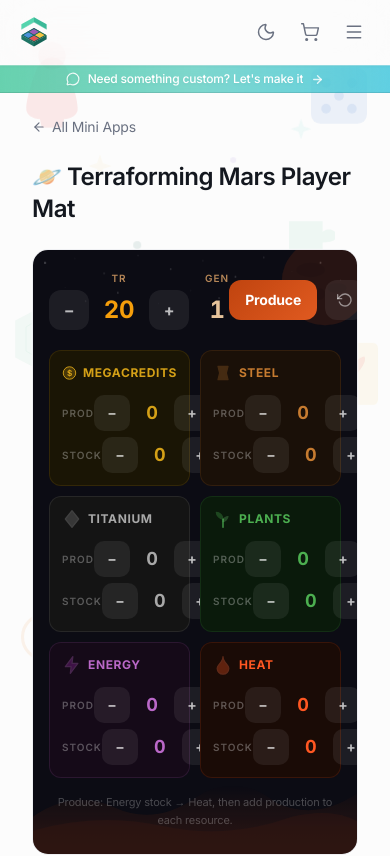
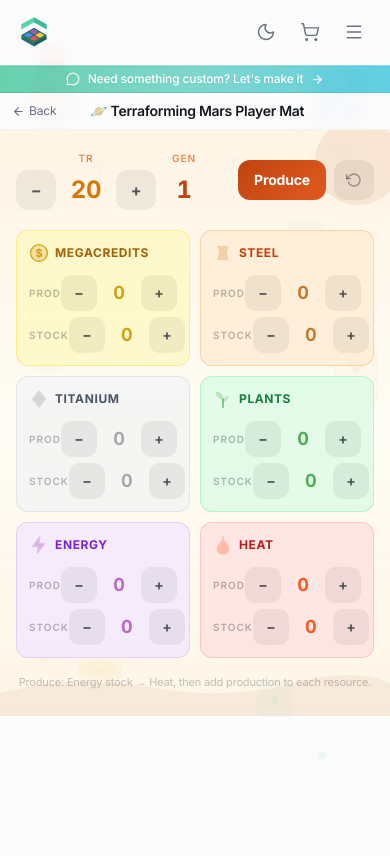
Before and after one commit to razat249/tabletop-reboxing, a Next.js app: page /mini-apps/terraforming-mars-player-mat in a window 390 px wide. Shown: the top 856 px of the page. Built offline with nearby package versions, Linux system fonts and the light colour scheme; a web font is replaced by a local one.

Commit message:
feat: Enhance MiniAppPage layout for desktop and mobile views; improve resource icon definitions and structure in Terraforming Mars player mat component for better clarity and maintainability

```diff
--- a/app/mini-apps/[slug]/page.tsx
+++ b/app/mini-apps/[slug]/page.tsx
@@ -154,9 +154,10 @@
           }}
         />
       )}
-      <div className="py-6 sm:py-10 px-4 sm:px-6 lg:px-8">
+
+      {/* Desktop: padded layout with card container */}
+      <div className="hidden sm:block py-10 px-6 lg:px-8">
         <div className="page-container max-w-4xl">
-          {/* Back link + title */}
           <div className="flex items-center gap-3 mb-6">
             <Link
               href="/mini-apps"
@@ -166,19 +167,36 @@
               All Mini Apps
             </Link>
           </div>
-
           <div className="mb-6">
             <h1 className="font-serif text-2xl sm:text-3xl text-foreground">
               {app.icon} {app.name}
             </h1>
           </div>
-
-          {/* App container */}
           <div className="rounded-2xl border border-border/60 bg-card/80 shadow-card overflow-hidden">
             <AppComponent />
           </div>
         </div>
       </div>
+
+      {/* Mobile: full-bleed app with compact inline header */}
+      <div className="sm:hidden flex flex-col min-h-[calc(100dvh-4rem)]">
+        <div className="flex items-center justify-between px-3 py-2 border-b border-border/40 bg-background/80 backdrop-blur-sm">
+          <Link
+            href="/mini-apps"
+            className="flex items-center gap-1 text-xs text-muted-foreground active:text-foreground transition-colors"
+          >
+            <ArrowLeft size={13} strokeWidth={2} />
+            Back
+          </Link>
+          <h1 className="text-sm font-semibold text-foreground truncate px-2">
+            {app.icon} {app.name}
+          </h1>
+          <div className="w-10" />
+        </div>
+        <div className="flex-1 overflow-auto">
+          <AppComponent />
+        </div>
+      </div>
     </>
   );
 }
--- a/app/mini-apps/_apps/terraforming-mars-player-mat/index.tsx
+++ b/app/mini-apps/_apps/terraforming-mars-player-mat/index.tsx
@@ -2,13 +2,12 @@
 
 import { useState, useCallback, useRef } from "react";
 
-/* ── Resource definitions with game-accurate colors ── */
+/* ── Resource definitions ── */
 
 interface Resource {
   key: string;
   name: string;
   hex: string;
-  darkHex: string;
   icon: React.ReactNode;
 }
 
@@ -17,17 +16,7 @@
     <svg viewBox="0 0 24 24" fill="none" className="w-5 h-5">
       <circle cx="12" cy="12" r="10" fill="#D4A017" opacity={0.25} />
       <circle cx="12" cy="12" r="10" stroke="#D4A017" strokeWidth="1.5" />
-      <text
-        x="12"
-        y="16.5"
-        textAnchor="middle"
-        fill="#D4A017"
-        fontSize="13"
-        fontWeight="700"
-        fontFamily="system-ui"
-      >
-        $
-      </text>
+      <text x="12" y="16.5" textAnchor="middle" fill="#D4A017" fontSize="13" fontWeight="700" fontFamily="system-ui">$</text>
     </svg>
   );
 }
@@ -35,14 +24,7 @@
 function SteelIcon() {
   return (
     <svg viewBox="0 0 24 24" fill="none" className="w-5 h-5">
-      <path
-        d="M6 4h12l-2 8 2 8H6l2-8-2-8z"
-        fill="#C67B30"
-        opacity={0.25}
-        stroke="#C67B30"
-        strokeWidth="1.5"
-        strokeLinejoin="round"
-      />
+      <path d="M6 4h12l-2 8 2 8H6l2-8-2-8z" fill="#C67B30" opacity={0.25} stroke="#C67B30" strokeWidth="1.5" strokeLinejoin="round" />
     </svg>
   );
 }
@@ -50,14 +32,7 @@
 function TitaniumIcon() {
   return (
     <svg viewBox="0 0 24 24" fill="none" className="w-5 h-5">
-      <path
-        d="M12 2l8 10-8 10-8-10z"
-        fill="#8A8A8A"
-        opacity={0.3}
-        stroke="#A8A8A8"
-        strokeWidth="1.5"
-        strokeLinejoin="round"
-      />
+      <path d="M12 2l8 10-8 10-8-10z" fill="#8A8A8A" opacity={0.3} stroke="#A8A8A8" strokeWidth="1.5" strokeLinejoin="round" />
     </svg>
   );
 }
@@ -65,28 +40,9 @@
 function PlantIcon() {
   return (
     <svg viewBox="0 0 24 24" fill="none" className="w-5 h-5">
-      <path
-        d="M12 22V12"
-        stroke="#4CAF50"
-        strokeWidth="1.5"
-        strokeLinecap="round"
-      />
-      <path
-        d="M12 12C12 8 8 4 4 4c0 4 4 8 8 8z"
-        fill="#4CAF50"
-        opacity={0.3}
-        stroke="#4CAF50"
-        strokeWidth="1.5"
-        strokeLinejoin="round"
-      />
-      <path
-        d="M12 15c0-3 3-6 6-6-1 3-3 6-6 6z"
-        fill="#66BB6A"
-        opacity={0.3}
-        stroke="#66BB6A"
-        strokeWidth="1.5"
-        strokeLinejoin="round"
-      />
+      <path d="M12 22V12" stroke="#4CAF50" strokeWidth="1.5" strokeLinecap="round" />
+      <path d="M12 12C12 8 8 4 4 4c0 4 4 8 8 8z" fill="#4CAF50" opacity={0.3} stroke="#4CAF50" strokeWidth="1.5" strokeLinejoin="round" />
+      <path d="M12 15c0-3 3-6 6-6-1 3-3 6-6 6z" fill="#66BB6A" opacity={0.3} stroke="#66BB6A" strokeWidth="1.5" strokeLinejoin="round" />
     </svg>
   );
 }
@@ -94,14 +50,7 @@
 function EnergyIcon() {
   return (
     <svg viewBox="0 0 24 24" fill="none" className="w-5 h-5">
-      <path
-        d="M13 2L4 14h7l-1 8 9-12h-7l1-8z"
-        fill="#9C27B0"
-        opacity={0.3}
-        stroke="#BA68C8"
-        strokeWidth="1.5"
-        strokeLinejoin="round"
-      />
+      <path d="M13 2L4 14h7l-1 8 9-12h-7l1-8z" fill="#9C27B0" opacity={0.3} stroke="#BA68C8" strokeWidth="1.5" strokeLinejoin="round" />
     </svg>
   );
 }
@@ -109,72 +58,52 @@
 function HeatIcon() {
   return (
     <svg viewBox="0 0 24 24" fill="none" className="w-5 h-5">
-      <path
-        d="M12 23c-4 0-7-3-7-7 0-3 3-5 5-8 1-1.5 2-3 2-6 0 3 1 4.5 2 6 2 3 5 5 5 8 0 4-3 7-7 7z"
-        fill="#FF5722"
-        opacity={0.3}
-        stroke="#FF7043"
-        strokeWidth="1.5"
-        strokeLinejoin="round"
-      />
+      <path d="M12 23c-4 0-7-3-7-7 0-3 3-5 5-8 1-1.5 2-3 2-6 0 3 1 4.5 2 6 2 3 5 5 5 8 0 4-3 7-7 7z" fill="#FF5722" opacity={0.3} stroke="#FF7043" strokeWidth="1.5" strokeLinejoin="round" />
     </svg>
   );
 }
 
 const RESOURCES: Resource[] = [
-  {
-    key: "mc",
-    name: "MegaCredits",
-    hex: "#D4A017",
-    darkHex: "#1A1505",
-    icon: <MCIcon />,
+  { key: "mc", name: "MegaCredits", hex: "#D4A017", icon: <MCIcon /> },
+  { key: "steel", name: "Steel", hex: "#C67B30", icon: <SteelIcon /> },
+  { key: "titanium", name: "Titanium", hex: "#A8A8A8", icon: <TitaniumIcon /> },
+  { key: "plants", name: "Plants", hex: "#4CAF50", icon: <PlantIcon /> },
+  { key: "energy", name: "Energy", hex: "#BA68C8", icon: <EnergyIcon /> },
+  { key: "heat", name: "Heat", hex: "#FF5722", icon: <HeatIcon /> },
+];
+
+const RESOURCE_CLASSES: Record<string, { card: string; label: string }> = {
+  mc: {
+    card: "bg-yellow-100/80 border-yellow-300/50 dark:bg-yellow-900/20 dark:border-yellow-700/30",
+    label: "text-yellow-700 dark:text-yellow-400",
   },
-  {
-    key: "steel",
-    name: "Steel",
-    hex: "#C67B30",
-    darkHex: "#1A1008",
-    icon: <SteelIcon />,
+  steel: {
+    card: "bg-orange-100/80 border-orange-300/50 dark:bg-orange-900/20 dark:border-orange-700/30",
+    label: "text-orange-700 dark:text-orange-400",
   },
-  {
-    key: "titanium",
-    name: "Titanium",
-    hex: "#A8A8A8",
-    darkHex: "#141414",
-    icon: <TitaniumIcon />,
+  titanium: {
+    card: "bg-gray-100/80 border-gray-300/50 dark:bg-gray-800/30 dark:border-gray-600/30",
+    label: "text-gray-600 dark:text-gray-300",
   },
-  {
-    key: "plants",
-    name: "Plants",
-    hex: "#4CAF50",
-    darkHex: "#0A1A0B",
-    icon: <PlantIcon />,
+  plants: {
+    card: "bg-green-100/80 border-green-300/50 dark:bg-green-900/20 dark:border-green-700/30",
+    label: "text-green-700 dark:text-green-400",
   },
-  {
-    key: "energy",
-    name: "Energy",
-    hex: "#BA68C8",
-    darkHex: "#150A18",
-    icon: <EnergyIcon />,
+  energy: {
+    card: "bg-purple-100/80 border-purple-300/50 dark:bg-purple-900/20 dark:border-purple-700/30",
+    label: "text-purple-700 dark:text-purple-400",
   },
-  {
-    key: "heat",
-    name: "Heat",
-    hex: "#FF5722",
-    darkHex: "#1A0B06",
-    icon: <HeatIcon />,
+  heat: {
+    card: "bg-red-100/80 border-red-300/50 dark:bg-red-900/20 dark:border-red-700/30",
+    label: "text-red-700 dark:text-red-400",
   },
-];
+};
 
 /* ── Background SVGs ── */
 
 function MarsHorizon() {
   return (
-    <svg
-      viewBox="0 0 400 120"
-      preserveAspectRatio="none"
-      className="absolute bottom-0 left-0 w-full h-28 opacity-40 pointer-events-none"
-    >
+    <svg viewBox="0 0 400 120" preserveAspectRatio="none" className="absolute bottom-0 left-0 w-full h-28 pointer-events-none opacity-20 dark:opacity-40">
       <defs>
         <linearGradient id="marsGrad" x1="0" y1="0" x2="0" y2="1">
           <stop offset="0%" stopColor="#C0440F" stopOpacity="0" />
@@ -182,57 +111,27 @@
           <stop offset="100%" stopColor="#8B2F0A" stopOpacity="0.5" />
         </linearGradient>
       </defs>
-      <path
-        d="M0 80 Q50 50 100 70 Q150 90 200 60 Q250 30 300 65 Q350 85 400 55 L400 120 L0 120Z"
-        fill="url(#marsGrad)"
-      />
-      <path
-        d="M0 95 Q80 75 160 90 Q240 105 320 80 Q370 70 400 85 L400 120 L0 120Z"
-        fill="#8B2F0A"
-        opacity="0.3"
-      />
+      <path d="M0 80 Q50 50 100 70 Q150 90 200 60 Q250 30 300 65 Q350 85 400 55 L400 120 L0 120Z" fill="url(#marsGrad)" />
+      <path d="M0 95 Q80 75 160 90 Q240 105 320 80 Q370 70 400 85 L400 120 L0 120Z" fill="#8B2F0A" opacity="0.3" />
     </svg>
   );
 }
 
 function StarField() {
   const stars = [
-    { cx: 15, cy: 12, r: 0.8 },
-    { cx: 52, cy: 8, r: 0.5 },
-    { cx: 88, cy: 22, r: 0.7 },
-    { cx: 130, cy: 5, r: 0.4 },
-    { cx: 170, cy: 18, r: 0.9 },
-    { cx: 210, cy: 10, r: 0.5 },
-    { cx: 250, cy: 25, r: 0.6 },
-    { cx: 285, cy: 7, r: 0.8 },
-    { cx: 320, cy: 20, r: 0.4 },
-    { cx: 355, cy: 12, r: 0.7 },
-    { cx: 380, cy: 28, r: 0.5 },
-    { cx: 40, cy: 35, r: 0.4 },
-    { cx: 105, cy: 40, r: 0.6 },
-    { cx: 195, cy: 38, r: 0.5 },
-    { cx: 270, cy: 42, r: 0.3 },
-    { cx: 340, cy: 35, r: 0.6 },
-    { cx: 65, cy: 48, r: 0.7 },
-    { cx: 155, cy: 50, r: 0.4 },
-    { cx: 230, cy: 45, r: 0.5 },
-    { cx: 310, cy: 52, r: 0.3 },
+    { cx: 15, cy: 12, r: 0.8 }, { cx: 52, cy: 8, r: 0.5 }, { cx: 88, cy: 22, r: 0.7 },
+    { cx: 130, cy: 5, r: 0.4 }, { cx: 170, cy: 18, r: 0.9 }, { cx: 210, cy: 10, r: 0.5 },
+    { cx: 250, cy: 25, r: 0.6 }, { cx: 285, cy: 7, r: 0.8 }, { cx: 320, cy: 20, r: 0.4 },
+    { cx: 355, cy: 12, r: 0.7 }, { cx: 380, cy: 28, r: 0.5 }, { cx: 40, cy: 35, r: 0.4 },
+    { cx: 105, cy: 40, r: 0.6 }, { cx: 195, cy: 38, r: 0.5 }, { cx: 270, cy: 42, r: 0.3 },
+    { cx: 340, cy: 35, r: 0.6 }, { cx: 65, cy: 48, r: 0.7 }, { cx: 155, cy: 50, r: 0.4 },
+    { cx: 230, cy: 45, r: 0.5 }, { cx: 310, cy: 52, r: 0.3 },
   ];
   return (
-    <svg
-      viewBox="0 0 400 60"
-      preserveAspectRatio="none"
-      className="absolute top-0 left-0 w-full h-16 opacity-60 pointer-events-none"
-    >
+    <svg viewBox="0 0 400 60" preserveAspectRatio="none" className="absolute top-0 left-0 w-full h-16 pointer-events-none hidden dark:block opacity-60">
       {stars.map((s, i) => (
-        <circle
-          key={i}
-          cx={s.cx}
-          cy={s.cy}
-          r={s.r}
-          fill="white"
-          className={i % 3 === 0 ? "animate-twinkle-slow" : i % 3 === 1 ? "animate-twinkle-mid" : "animate-twinkle-fast"}
-        />
+        <circle key={i} cx={s.cx} cy={s.cy} r={s.r} fill="white"
+          className={i % 3 === 0 ? "animate-twinkle-slow" : i % 3 === 1 ? "animate-twinkle-mid" : "animate-twinkle-fast"} />
       ))}
     </svg>
   );
@@ -240,28 +139,17 @@
 
 function MarsPlanet() {
   return (
-    <svg
-      viewBox="0 0 80 80"
-      className="absolute -top-4 -right-4 w-24 h-24 opacity-15 pointer-events-none"
-    >
+    <svg viewBox="0 0 80 80" className="absolute -top-4 -right-4 w-24 h-24 opacity-10 dark:opacity-15 pointer-events-none">
       <circle cx="40" cy="40" r="36" fill="#C0440F" />
       <ellipse cx="28" cy="30" rx="12" ry="6" fill="#A0360C" opacity="0.6" />
       <ellipse cx="50" cy="45" rx="8" ry="4" fill="#A0360C" opacity="0.5" />
       <circle cx="35" cy="50" r="5" fill="#8B2F0A" opacity="0.4" />
-      <circle
-        cx="40"
-        cy="40"
-        r="36"
-        fill="none"
-        stroke="#E05020"
-        strokeWidth="0.5"
-        opacity="0.4"
-      />
+      <circle cx="40" cy="40" r="36" fill="none" stroke="#E05020" strokeWidth="0.5" opacity="0.4" />
     </svg>
   );
 }
 
-/* ── Stepper buttons ── */
+/* ── Stepper ── */
 
 function Stepper({
   value,
@@ -276,12 +164,10 @@
   color: string;
   size?: "normal" | "large";
 }) {
-  const btnClass =
-    size === "large"
+  const btnClass = size === "large"
     ? "w-10 h-10 rounded-xl text-base"
     : "w-9 h-9 rounded-lg text-sm";
-  const valClass =
-    size === "large"
+  const valClass = size === "large"
     ? "w-14 text-center text-2xl font-bold tabular-nums"
     : "w-10 text-center text-lg font-bold tabular-nums";
 
@@ -289,16 +175,14 @@
     <div className="flex items-center gap-0.5">
       <button
         onClick={onDec}
-        className={`${btnClass} bg-white/[0.07] active:bg-white/[0.15] text-white/70 active:text-white font-bold transition-all active:scale-95 select-none`}
+        className={`${btnClass} bg-black/[0.06] dark:bg-white/[0.07] active:bg-black/[0.12] dark:active:bg-white/[0.15] text-foreground/70 active:text-foreground font-bold transition-all active:scale-95 select-none`}
       >
         −
       </button>
-      <span className={valClass} style={{ color }}>
-        {value}
-      </span>
+      <span className={valClass} style={{ color }}>{value}</span>
       <button
         onClick={onInc}
-        className={`${btnClass} bg-white/[0.07] active:bg-white/[0.15] text-white/70 active:text-white font-bold transition-all active:scale-95 select-none`}
+        className={`${btnClass} bg-black/[0.06] dark:bg-white/[0.07] active:bg-black/[0.12] dark:active:bg-white/[0.15] text-foreground/70 active:text-foreground font-bold transition-all active:scale-95 select-none`}
       >
         +
       </button>
@@ -312,9 +196,7 @@
 
 function initValues(): Values {
   const v: Values = {};
-  RESOURCES.forEach((r) => {
-    v[r.key] = { production: 0, stock: 0 };
-  });
+  RESOURCES.forEach((r) => { v[r.key] = { production: 0, stock: 0 }; });
   return v;
 }
 
@@ -344,10 +226,7 @@
       RESOURCES.forEach((r) => {
         const p = prev[r.key];
         if (r.key === "energy") {
-          next["heat"] = {
-            ...next["heat"],
-            stock: next["heat"].stock + p.stock,
-          };
+          next["heat"] = { ...next["heat"], stock: next["heat"].stock + p.stock };
           next[r.key] = { ...p, stock: p.production };
         } else {
           next[r.key] = { ...p, stock: p.stock + p.production };
@@ -366,7 +245,7 @@
   }, []);
 
   return (
-    <div className="relative overflow-hidden bg-[#0C0C14] text-white min-h-[480px]">
+    <div className="relative overflow-hidden bg-amber-50/50 dark:bg-[#0C0C14] text-foreground min-h-[480px]">
       <style>{`
         @keyframes twinkle-slow { 0%,100%{opacity:.3} 50%{opacity:1} }
         @keyframes twinkle-mid  { 0%,100%{opacity:.5} 50%{opacity:.2} }
@@ -383,76 +262,53 @@
       <MarsHorizon />
       <MarsPlanet />
 
+      {/* Light-mode warm glow */}
+      <div className="absolute inset-0 bg-gradient-to-b from-orange-200/20 via-transparent to-orange-300/10 dark:from-transparent dark:to-transparent pointer-events-none" />
+
       {/* Content */}
       <div className="relative z-10 px-4 pt-5 pb-6">
         {/* Header: TR + Generation */}
         <div className="flex items-center justify-between mb-5">
           <div className="flex items-center gap-4">
-            {/* Terraform Rating */}
-            <div className="flex items-center gap-2">
             <div className="flex flex-col items-center">
-                <span className="text-[10px] font-semibold uppercase tracking-widest text-orange-300/70 mb-1">
+              <span className="text-[10px] font-semibold uppercase tracking-widest text-orange-600/70 dark:text-orange-300/70 mb-1">
                 TR
               </span>
               <Stepper
                 value={terraformRating}
-                  onDec={() =>
-                    setTerraformRating((p) => Math.max(0, p - 1))
-                  }
+                onDec={() => setTerraformRating((p) => Math.max(0, p - 1))}
                 onInc={() => setTerraformRating((p) => p + 1)}
-                  color="#F59E0B"
+                color="#D97706"
                 size="large"
               />
             </div>
-            </div>
-
-            {/* Generation */}
             <div className="flex flex-col items-center">
-              <span className="text-[10px] font-semibold uppercase tracking-widest text-orange-300/70 mb-1">
+              <span className="text-[10px] font-semibold uppercase tracking-widest text-orange-600/70 dark:text-orange-300/70 mb-1">
                 Gen
               </span>
-              <span className="text-2xl font-bold tabular-nums text-orange-200/90 h-10 flex items-center">
+              <span className="text-2xl font-bold tabular-nums text-orange-700 dark:text-orange-200/90 h-10 flex items-center">
                 {generation}
               </span>
             </div>
           </div>
 
-          {/* Actions */}
           <div className="flex items-center gap-2">
             <button
               onClick={produce}
               disabled={isProducing}
-              className={`relative px-4 py-2.5 rounded-xl text-sm font-bold text-white overflow-hidden transition-all active:scale-95 select-none ${
-                isProducing
-                  ? "opacity-70"
-                  : "active:brightness-110"
-              }`}
-              style={{
-                background:
-                  "linear-gradient(135deg, #C0440F 0%, #E05A20 100%)",
-              }}
+              className={`relative px-4 py-2.5 rounded-xl text-sm font-bold text-white overflow-hidden transition-all active:scale-95 select-none ${isProducing ? "opacity-70" : "active:brightness-110"}`}
+              style={{ background: "linear-gradient(135deg, #C0440F 0%, #E05A20 100%)" }}
             >
               <span className="relative z-10">Produce</span>
-              {isProducing && (
-                <span className="absolute inset-0 bg-white/20 animate-pulse" />
-              )}
+              {isProducing && <span className="absolute inset-0 bg-white/20 animate-pulse" />}
             </button>
             <button
               onClick={reset}
-              className="w-10 h-10 rounded-xl bg-white/[0.07] active:bg-white/[0.12] text-white/50 active:text-white/80 flex items-center justify-center transition-all active:scale-95 select-none"
+              className="w-10 h-10 rounded-xl bg-black/[0.06] dark:bg-white/[0.07] active:bg-black/[0.12] dark:active:bg-white/[0.12] text-foreground/40 active:text-foreground/70 flex items-center justify-center transition-all active:scale-95 select-none"
               aria-label="Reset all"
             >
-              <svg
-                viewBox="0 0 24 24"
-                fill="none"
-                stroke="currentColor"
-                strokeWidth="2"
-                strokeLinecap="round"
-                strokeLinejoin="round"
-                className="w-4 h-4"
-              >
-                <path d="M1 4v6h6" />
-                <path d="M3.51 15a9 9 0 1 0 2.13-9.36L1 10" />
+              <svg viewBox="0 0 24 24" fill="none" stroke="currentColor" strokeWidth="2" strokeLinecap="round" strokeLinejoin="round" className="w-4 h-4">
+                <path d="M1 4v6h6" /><path d="M3.51 15a9 9 0 1 0 2.13-9.36L1 10" />
               </svg>
             </button>
           </div>
@@ -465,29 +321,18 @@
         >
           {RESOURCES.map((r) => {
             const v = values[r.key];
+            const cls = RESOURCE_CLASSES[r.key];
             return (
-              <div
-                key={r.key}
-                className="rounded-xl p-3 border transition-colors"
-                style={{
-                  backgroundColor: r.darkHex,
-                  borderColor: `${r.hex}22`,
-                }}
-              >
-                {/* Resource header */}
+              <div key={r.key} className={`rounded-xl p-3 border transition-colors ${cls.card}`}>
                 <div className="flex items-center gap-1.5 mb-3">
                   {r.icon}
-                  <span
-                    className="text-xs font-bold uppercase tracking-wider"
-                    style={{ color: r.hex }}
-                  >
+                  <span className={`text-xs font-bold uppercase tracking-wider ${cls.label}`}>
                     {r.name}
                   </span>
                 </div>
 
-                {/* Production */}
                 <div className="flex items-center justify-between mb-1.5">
-                  <span className="text-[10px] font-semibold uppercase tracking-widest text-white/30">
+                  <span className="text-[10px] font-semibold uppercase tracking-widest text-foreground/30">
                     Prod
                   </span>
                   <Stepper
@@ -498,9 +343,8 @@
                   />
                 </div>
 
-                {/* Stock */}
                 <div className="flex items-center justify-between">
-                  <span className="text-[10px] font-semibold uppercase tracking-widest text-white/30">
+                  <span className="text-[10px] font-semibold uppercase tracking-widest text-foreground/30">
                     Stock
                   </span>
                   <Stepper
@@ -515,10 +359,8 @@
           })}
         </div>
 
-        {/* Footer */}
-        <p className="mt-4 text-[11px] text-white/25 text-center leading-relaxed">
-          Produce: Energy stock → Heat, then add production to each
-          resource.
+        <p className="mt-4 text-[11px] text-foreground/25 text-center leading-relaxed">
+          Produce: Energy stock → Heat, then add production to each resource.
         </p>
       </div>
     </div>
```
Lines whose indentation alone changed are shown as unchanged.
